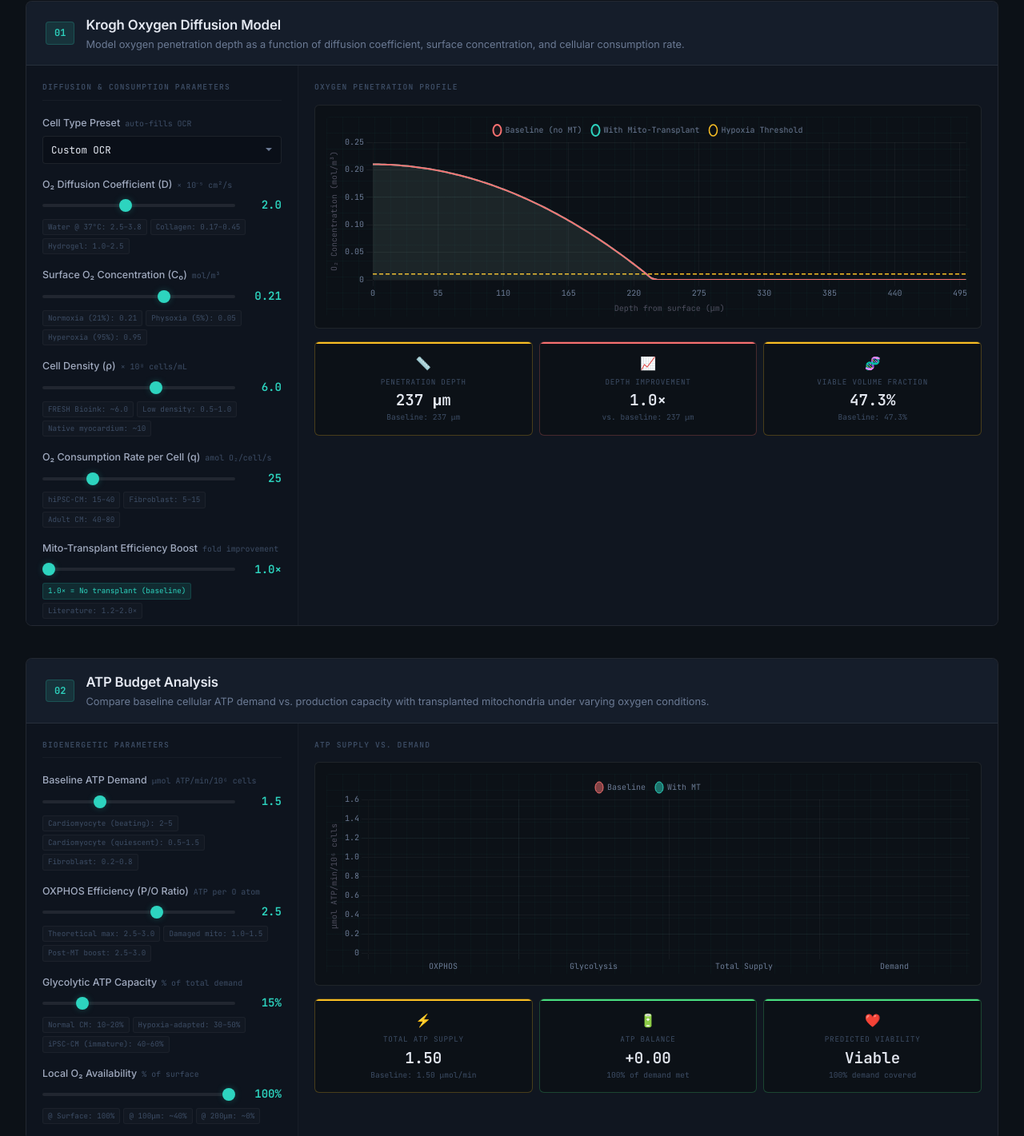
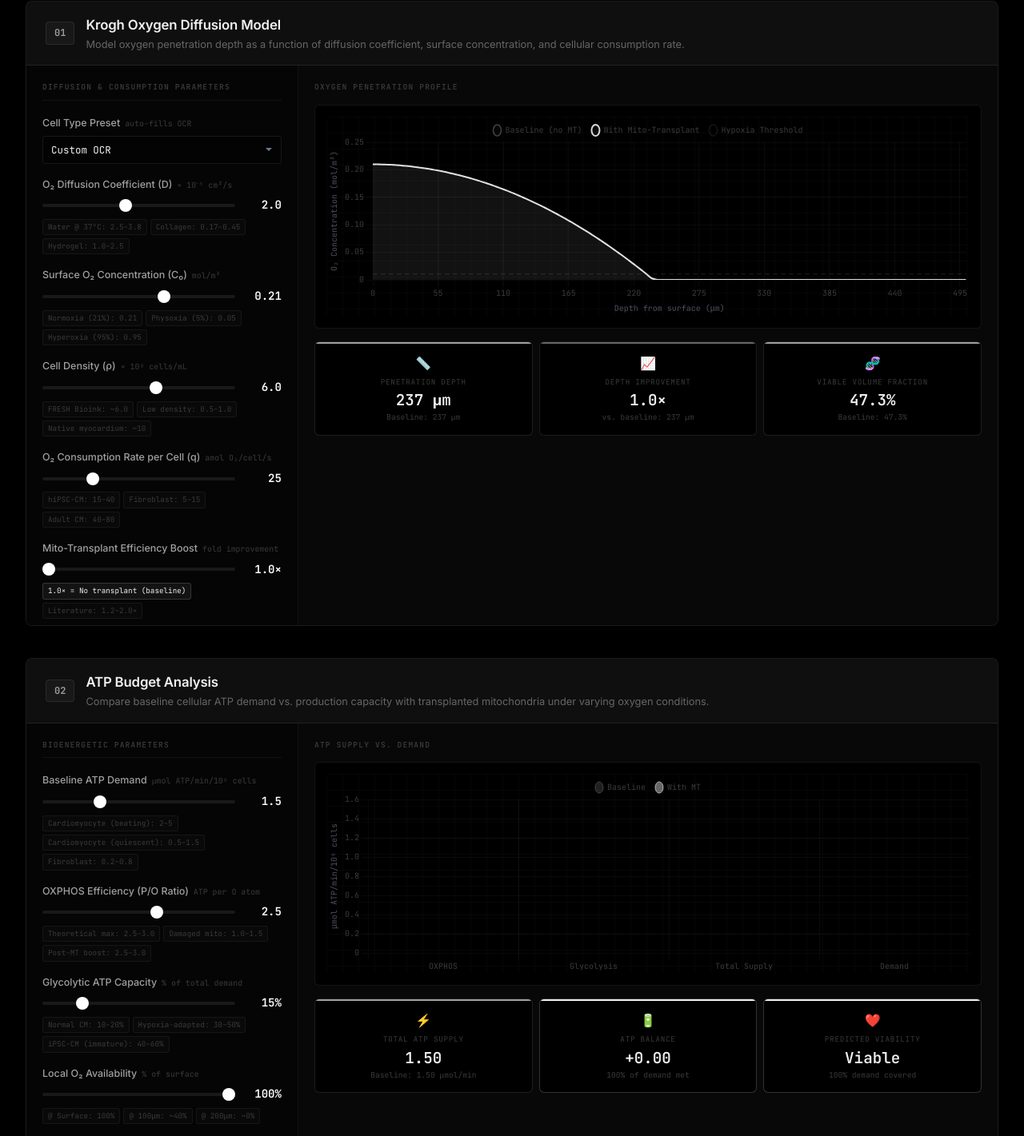
Before and after one commit to shivani-tuli/mito-transplant-calculator, a plain HTML site: page index.html in a window 1280 px wide. Shown: the part 460-1881 px from the top of the page at 80% size. Drawn offline with nearby package versions, Linux system fonts and the light colour scheme.

Commit message:
Black and white: pure monochrome palette, white-on-black charts with opacity/dash differentiation

```diff
--- a/calculator.js
+++ b/calculator.js
@@ -8,7 +8,7 @@
    ═══════════════════════════════════════════════════════════ */
 
 // ── Chart.js Global Config ────────────────────────────────
-Chart.defaults.color = '#6b7a94';
+Chart.defaults.color = '#3a3a3a';
 Chart.defaults.font.family = "'JetBrains Mono', monospace";
 Chart.defaults.font.size = 10;
 Chart.defaults.plugins.legend.labels.padding = 12;
@@ -198,18 +198,19 @@ function createKroghChart() {
         {
           label: 'Baseline (no MT)',
           data: [],
-          borderColor: '#f87171',
-          backgroundColor: 'rgba(248, 113, 113, 0.06)',
+          borderColor: 'rgba(255, 255, 255, 0.25)',
+          backgroundColor: 'rgba(255, 255, 255, 0.02)',
           fill: true,
           tension: 0.3,
           pointRadius: 0,
-          borderWidth: 2,
+          borderWidth: 1.5,
+          borderDash: [4, 2],
         },
         {
           label: 'With Mito-Transplant',
           data: [],
-          borderColor: '#2dd4bf',
-          backgroundColor: 'rgba(45, 212, 191, 0.08)',
+          borderColor: 'rgba(255, 255, 255, 0.85)',
+          backgroundColor: 'rgba(255, 255, 255, 0.05)',
           fill: true,
           tension: 0.3,
           pointRadius: 0,
@@ -218,10 +219,10 @@ function createKroghChart() {
         {
           label: 'Hypoxia Threshold',
           data: [],
-          borderColor: '#fbbf24',
-          borderDash: [5, 3],
+          borderColor: 'rgba(255, 255, 255, 0.12)',
+          borderDash: [6, 4],
           pointRadius: 0,
-          borderWidth: 1.5,
+          borderWidth: 1,
           fill: false,
         }
       ]
@@ -238,7 +239,7 @@ function createKroghChart() {
         },
         y: {
           title: { display: true, text: 'O₂ Concentration (mol/m³)', color: '#4e4e5e', font: { size: 10, family: "'JetBrains Mono', monospace" } },
-          grid: { color: 'rgba(255, 255, 255, 0.05)', drawBorder: false },
+          grid: { color: 'rgba(255, 255, 255, 0.04)', drawBorder: false },
           min: 0,
         }
       },
@@ -265,37 +266,27 @@ function createAtpChart() {
           label: 'Baseline',
           data: [0, 0, 0, 0],
           backgroundColor: [
-            'rgba(248, 113, 113, 0.5)',
-            'rgba(248, 113, 113, 0.25)',
-            'rgba(248, 113, 113, 0.65)',
-            'rgba(107, 122, 148, 0.2)',
+            'rgba(255, 255, 255, 0.12)',
+            'rgba(255, 255, 255, 0.08)',
+            'rgba(255, 255, 255, 0.18)',
+            'rgba(255, 255, 255, 0.05)',
           ],
-          borderColor: [
-            '#f87171',
-            'rgba(248, 113, 113, 0.5)',
-            '#f87171',
-            'rgba(107, 122, 148, 0.4)',
-          ],
+          borderColor: 'rgba(255, 255, 255, 0.2)',
           borderWidth: 1,
-          borderRadius: 3,
+          borderRadius: 2,
         },
         {
           label: 'With MT',
           data: [0, 0, 0, 0],
           backgroundColor: [
-            'rgba(45, 212, 191, 0.5)',
-            'rgba(45, 212, 191, 0.25)',
-            'rgba(45, 212, 191, 0.65)',
-            'rgba(107, 122, 148, 0.2)',
+            'rgba(255, 255, 255, 0.4)',
+            'rgba(255, 255, 255, 0.25)',
+            'rgba(255, 255, 255, 0.55)',
+            'rgba(255, 255, 255, 0.05)',
           ],
-          borderColor: [
-            '#2dd4bf',
-            'rgba(45, 212, 191, 0.5)',
-            '#2dd4bf',
-            'rgba(107, 122, 148, 0.4)',
-          ],
+          borderColor: 'rgba(255, 255, 255, 0.6)',
           borderWidth: 1,
-          borderRadius: 3,
+          borderRadius: 2,
         }
       ]
     },
@@ -334,18 +325,19 @@ function createBuyingTimeChart() {
         {
           label: 'Baseline viability',
           data: [],
-          borderColor: '#f87171',
-          backgroundColor: 'rgba(248, 113, 113, 0.05)',
+          borderColor: 'rgba(255, 255, 255, 0.25)',
+          backgroundColor: 'rgba(255, 255, 255, 0.02)',
           fill: true,
           tension: 0.4,
           pointRadius: 0,
-          borderWidth: 2,
+          borderWidth: 1.5,
+          borderDash: [4, 2],
         },
         {
           label: 'With mito transplant',
           data: [],
-          borderColor: '#2dd4bf',
-          backgroundColor: 'rgba(45, 212, 191, 0.06)',
+          borderColor: 'rgba(255, 255, 255, 0.85)',
+          backgroundColor: 'rgba(255, 255, 255, 0.05)',
           fill: true,
           tension: 0.4,
           pointRadius: 0,
@@ -354,13 +346,13 @@ function createBuyingTimeChart() {
         {
           label: 'Vascularization progress',
           data: [],
-          borderColor: '#60a5fa',
-          backgroundColor: 'rgba(96, 165, 250, 0.05)',
+          borderColor: 'rgba(255, 255, 255, 0.45)',
+          backgroundColor: 'rgba(255, 255, 255, 0.02)',
           fill: true,
           tension: 0.3,
           pointRadius: 0,
-          borderWidth: 2,
-          borderDash: [5, 3],
+          borderWidth: 1.5,
+          borderDash: [8, 4],
         }
       ]
     },
@@ -408,45 +400,46 @@ function createViabilityChart() {
         {
           label: 'Baseline @ Surface',
           data: [],
-          borderColor: 'rgba(248, 113, 113, 0.35)',
-          borderDash: [4, 3],
+          borderColor: 'rgba(255, 255, 255, 0.15)',
+          borderDash: [3, 3],
+          pointRadius: 0,
+          borderWidth: 1,
+          fill: false,
+        },
+        {
+          label: 'Baseline @ Center',
+          data: [],
+          borderColor: 'rgba(255, 255, 255, 0.3)',
+          borderDash: [4, 2],
           pointRadius: 0,
           borderWidth: 1.5,
           fill: false,
         },
         {
-          label: 'Baseline @ Center',
-          data: [],
-          borderColor: '#f87171',
-          pointRadius: 0,
-          borderWidth: 2,
-          fill: false,
-        },
-        {
           label: 'MT @ Surface',
           data: [],
-          borderColor: 'rgba(45, 212, 191, 0.35)',
-          borderDash: [4, 3],
+          borderColor: 'rgba(255, 255, 255, 0.5)',
+          borderDash: [3, 3],
           pointRadius: 0,
-          borderWidth: 1.5,
+          borderWidth: 1,
           fill: false,
         },
         {
           label: 'MT @ Center',
           data: [],
-          borderColor: '#2dd4bf',
-          backgroundColor: 'rgba(45, 212, 191, 0.06)',
+          borderColor: 'rgba(255, 255, 255, 0.9)',
+          backgroundColor: 'rgba(255, 255, 255, 0.04)',
           pointRadius: 0,
-          borderWidth: 2,
+          borderWidth: 2.5,
           fill: true,
         },
         {
           label: 'Viability Threshold',
           data: [],
-          borderColor: 'rgba(251, 191, 36, 0.5)',
-          borderDash: [5, 3],
+          borderColor: 'rgba(255, 255, 255, 0.12)',
+          borderDash: [6, 4],
           pointRadius: 0,
-          borderWidth: 1.5,
+          borderWidth: 1,
           fill: false,
         },
       ]
--- a/style.css
+++ b/style.css
@@ -4,39 +4,39 @@
    ═══════════════════════════════════════════════════════════ */
 
 :root {
-  --bg-0: #0c1117;
-  --bg-1: #101620;
-  --bg-2: #151d2a;
-  --bg-3: #1a2436;
-  --bg-panel: #0e141e;
-  --bg-input: #0a0f18;
+  --bg-0: #000000;
+  --bg-1: #080808;
+  --bg-2: #0f0f0f;
+  --bg-3: #161616;
+  --bg-panel: #050505;
+  --bg-input: #030303;
 
-  --text-0: #e4e8f1;
-  --text-1: #a0aabf;
-  --text-2: #6b7a94;
-  --text-3: #3d4d65;
+  --text-0: #f0f0f0;
+  --text-1: #a0a0a0;
+  --text-2: #666666;
+  --text-3: #3a3a3a;
 
-  --teal: #2dd4bf;
-  --teal-dim: rgba(45, 212, 191, 0.12);
-  --teal-glow: rgba(45, 212, 191, 0.25);
+  --teal: #ffffff;
+  --teal-dim: rgba(255, 255, 255, 0.06);
+  --teal-glow: rgba(255, 255, 255, 0.15);
 
-  --coral: #f87171;
-  --coral-dim: rgba(248, 113, 113, 0.10);
+  --coral: #999999;
+  --coral-dim: rgba(255, 255, 255, 0.04);
 
-  --amber: #fbbf24;
-  --amber-dim: rgba(251, 191, 36, 0.10);
+  --amber: #cccccc;
+  --amber-dim: rgba(255, 255, 255, 0.04);
 
-  --blue: #60a5fa;
-  --blue-dim: rgba(96, 165, 250, 0.10);
+  --blue: #888888;
+  --blue-dim: rgba(255, 255, 255, 0.04);
 
-  --green: #4ade80;
-  --green-dim: rgba(74, 222, 128, 0.10);
+  --green: #e0e0e0;
+  --green-dim: rgba(255, 255, 255, 0.04);
 
-  --violet: #a78bfa;
+  --violet: #b0b0b0;
 
-  --border-0: rgba(255, 255, 255, 0.04);
+  --border-0: rgba(255, 255, 255, 0.05);
   --border-1: rgba(255, 255, 255, 0.08);
-  --border-2: rgba(255, 255, 255, 0.12);
+  --border-2: rgba(255, 255, 255, 0.14);
 
   --font-sans: 'Inter', -apple-system, system-ui, sans-serif;
   --font-mono: 'JetBrains Mono', 'Fira Code', monospace;
@@ -72,15 +72,15 @@ body {
   padding: 60px 32px 48px;
   overflow: hidden;
   border-bottom: 1px solid var(--border-1);
-  background: linear-gradient(180deg, var(--bg-1) 0%, var(--bg-0) 100%);
+  background: var(--bg-0);
 }
 
 .hero-bg-grid {
   position: absolute;
   inset: 0;
   background-image:
-    linear-gradient(rgba(45, 212, 191, 0.03) 1px, transparent 1px),
-    linear-gradient(90deg, rgba(45, 212, 191, 0.03) 1px, transparent 1px);
+    linear-gradient(rgba(255, 255, 255, 0.025) 1px, transparent 1px),
+    linear-gradient(90deg, rgba(255, 255, 255, 0.025) 1px, transparent 1px);
   background-size: 24px 24px;
   mask-image: radial-gradient(ellipse 70% 70% at 50% 50%, black 20%, transparent 80%);
   -webkit-mask-image: radial-gradient(ellipse 70% 70% at 50% 50%, black 20%, transparent 80%);
@@ -100,8 +100,8 @@ body {
   align-items: center;
   gap: 8px;
   padding: 5px 12px;
-  background: var(--teal-dim);
-  border: 1px solid rgba(45, 212, 191, 0.25);
+  background: rgba(255, 255, 255, 0.04);
+  border: 1px solid var(--border-1);
   border-radius: 4px;
   font-size: 0.68rem;
   font-weight: 600;
@@ -117,13 +117,12 @@ body {
   height: 6px;
   border-radius: 50%;
   background: var(--teal);
-  box-shadow: 0 0 6px var(--teal-glow);
   animation: pulse-dot 2s ease-in-out infinite;
 }
 
 @keyframes pulse-dot {
-  0%, 100% { opacity: 1; box-shadow: 0 0 6px var(--teal-glow); }
-  50% { opacity: 0.5; box-shadow: 0 0 12px var(--teal-glow); }
+  0%, 100% { opacity: 1; }
+  50% { opacity: 0.3; }
 }
 
 #hero-header h1 {
@@ -136,8 +135,9 @@ body {
 }
 
 .gradient-text {
-  color: var(--teal);
+  color: var(--text-0);
   background: none;
+  background-clip: unset;
   -webkit-background-clip: unset;
   -webkit-text-fill-color: unset;
 }
@@ -223,9 +223,9 @@ body {
   font-family: var(--font-mono);
   font-size: 0.75rem;
   font-weight: 700;
-  color: var(--teal);
-  background: var(--teal-dim);
-  border: 1px solid rgba(45, 212, 191, 0.2);
+  color: var(--text-1);
+  background: rgba(255, 255, 255, 0.04);
+  border: 1px solid var(--border-1);
   border-radius: 4px;
   padding: 4px 10px;
   flex-shrink: 0;
@@ -341,11 +341,10 @@ input[type="range"]::-webkit-slider-thumb {
   border-radius: 50%;
   background: var(--teal);
   cursor: pointer;
-  box-shadow: 0 0 8px var(--teal-glow);
-  transition: box-shadow 0.2s;
+  transition: transform 0.2s;
 }
 input[type="range"]::-webkit-slider-thumb:hover {
-  box-shadow: 0 0 14px var(--teal-glow);
+  transform: scale(1.15);
 }
 
 input[type="range"]::-moz-range-thumb {
@@ -375,8 +374,8 @@ input[type="range"]::-moz-range-thumb {
 }
 
 .context-tag.highlight {
-  color: var(--teal);
-  border-color: rgba(45, 212, 191, 0.15);
+  color: var(--text-0);
+  border-color: var(--border-2);
   background: var(--teal-dim);
 }
 
@@ -424,8 +423,8 @@ input[type="range"]::-moz-range-thumb {
   position: absolute;
   inset: 14px;
   background-image:
-    linear-gradient(rgba(45, 212, 191, 0.03) 1px, transparent 1px),
-    linear-gradient(90deg, rgba(45, 212, 191, 0.03) 1px, transparent 1px);
+    linear-gradient(rgba(255, 255, 255, 0.025) 1px, transparent 1px),
+    linear-gradient(90deg, rgba(255, 255, 255, 0.025) 1px, transparent 1px);
   background-size: 20px 20px;
   pointer-events: none;
   border-radius: 4px;
@@ -463,14 +462,14 @@ input[type="range"]::-moz-range-thumb {
   transform: none;
 }
 
-.result-card.positive { border-color: rgba(74, 222, 128, 0.25); }
-.result-card.positive::before { background: var(--green); }
+.result-card.positive { border-color: rgba(255, 255, 255, 0.2); }
+.result-card.positive::before { background: var(--text-0); }
 
-.result-card.negative { border-color: rgba(248, 113, 113, 0.25); }
-.result-card.negative::before { background: var(--coral); }
+.result-card.negative { border-color: rgba(255, 255, 255, 0.1); }
+.result-card.negative::before { background: var(--text-2); }
 
-.result-card.neutral { border-color: rgba(251, 191, 36, 0.25); }
-.result-card.neutral::before { background: var(--amber); }
+.result-card.neutral { border-color: rgba(255, 255, 255, 0.12); }
+.result-card.neutral::before { background: var(--text-1); }
 
 .result-icon {
   font-size: 1rem;
@@ -525,9 +524,9 @@ input[type="range"]::-moz-range-thumb {
   line-height: 1.6;
 }
 
-.verdict-header.positive { border-left: 3px solid var(--green); }
-.verdict-header.negative { border-left: 3px solid var(--coral); }
-.verdict-header.partial { border-left: 3px solid var(--amber); }
+.verdict-header.positive { border-left: 3px solid var(--text-0); }
+.verdict-header.negative { border-left: 3px solid var(--text-2); }
+.verdict-header.partial { border-left: 3px solid var(--text-1); }
 
 .verdict-body { padding: 20px 24px; }
 
@@ -551,7 +550,7 @@ input[type="range"]::-moz-range-thumb {
   font-size: 0.82rem;
 }
 
-.verdict-metric-value.good { color: var(--green); }
+.verdict-metric-value.good { color: var(--text-0); }
 .verdict-metric-value.bad { color: var(--coral); }
 .verdict-metric-value.warn { color: var(--amber); }
 
@@ -624,9 +623,9 @@ input[type="range"]::-moz-range-thumb {
   font-family: var(--font-mono);
   font-size: 0.95rem;
   font-weight: 600;
-  color: var(--teal);
-  background: var(--teal-dim);
-  border: 1px solid rgba(45, 212, 191, 0.15);
+  color: var(--text-0);
+  background: rgba(255, 255, 255, 0.03);
+  border: 1px solid var(--border-1);
   border-radius: 4px;
   padding: 10px 14px;
   margin-bottom: 10px;
@@ -642,16 +641,16 @@ input[type="range"]::-moz-range-thumb {
 .equation-card code {
   font-family: var(--font-mono);
   font-size: 0.7rem;
-  color: var(--violet);
-  background: rgba(167, 139, 250, 0.08);
+  color: var(--text-1);
+  background: rgba(255, 255, 255, 0.04);
   padding: 1px 5px;
   border-radius: 3px;
 }
 
 .assumptions-box {
   background: var(--bg-0);
-  border: 1px solid rgba(251, 191, 36, 0.12);
-  border-left: 3px solid var(--amber);
+  border: 1px solid var(--border-1);
+  border-left: 3px solid var(--text-2);
   border-radius: 6px;
   padding: 18px;
   margin: 0 24px 24px;
@@ -707,7 +706,7 @@ input[type="range"]::-moz-range-thumb {
   padding-right: 28px;
 }
 .param-select:hover { border-color: var(--border-2); }
-.param-select:focus { border-color: var(--teal); box-shadow: 0 0 0 1px var(--teal-dim); }
+.param-select:focus { border-color: var(--text-1); }
 .param-select option { background: var(--bg-0); color: var(--text-0); }
 
 /* ── References ────────────────────────────────────────── */
```
